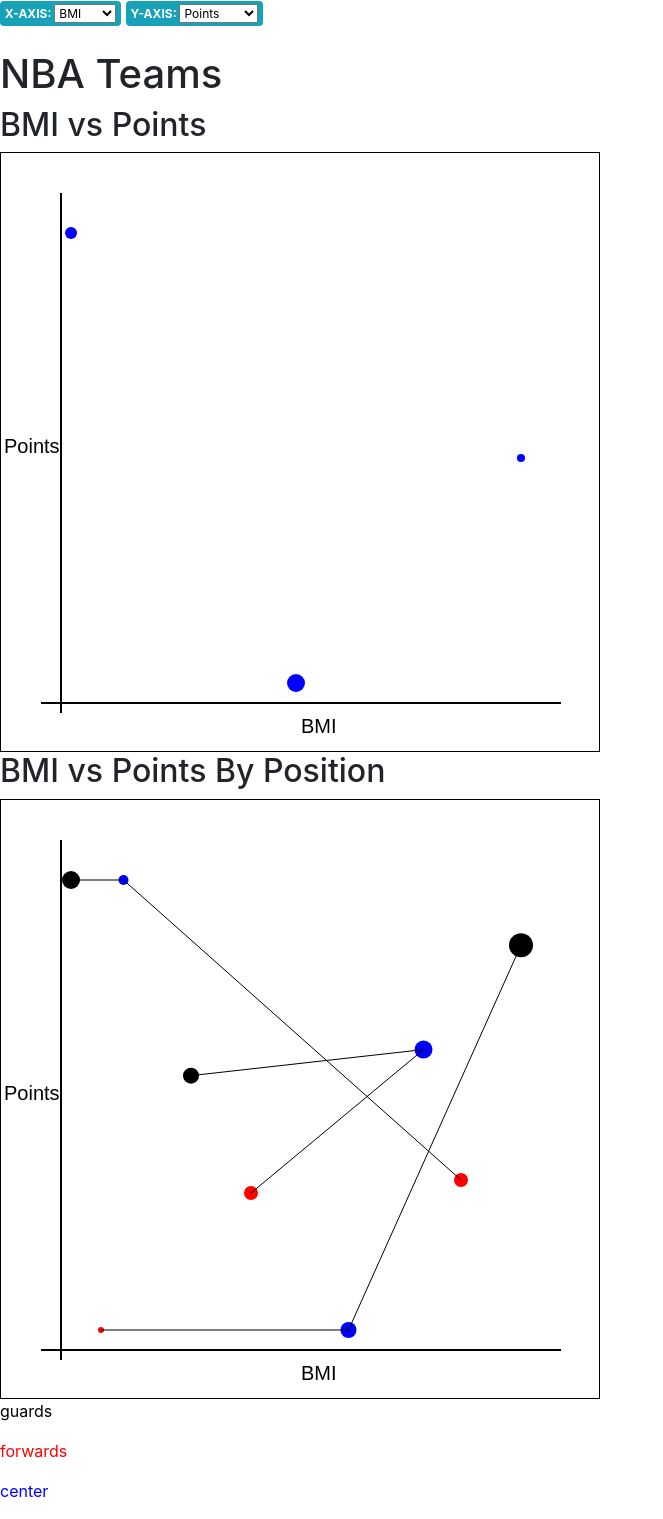
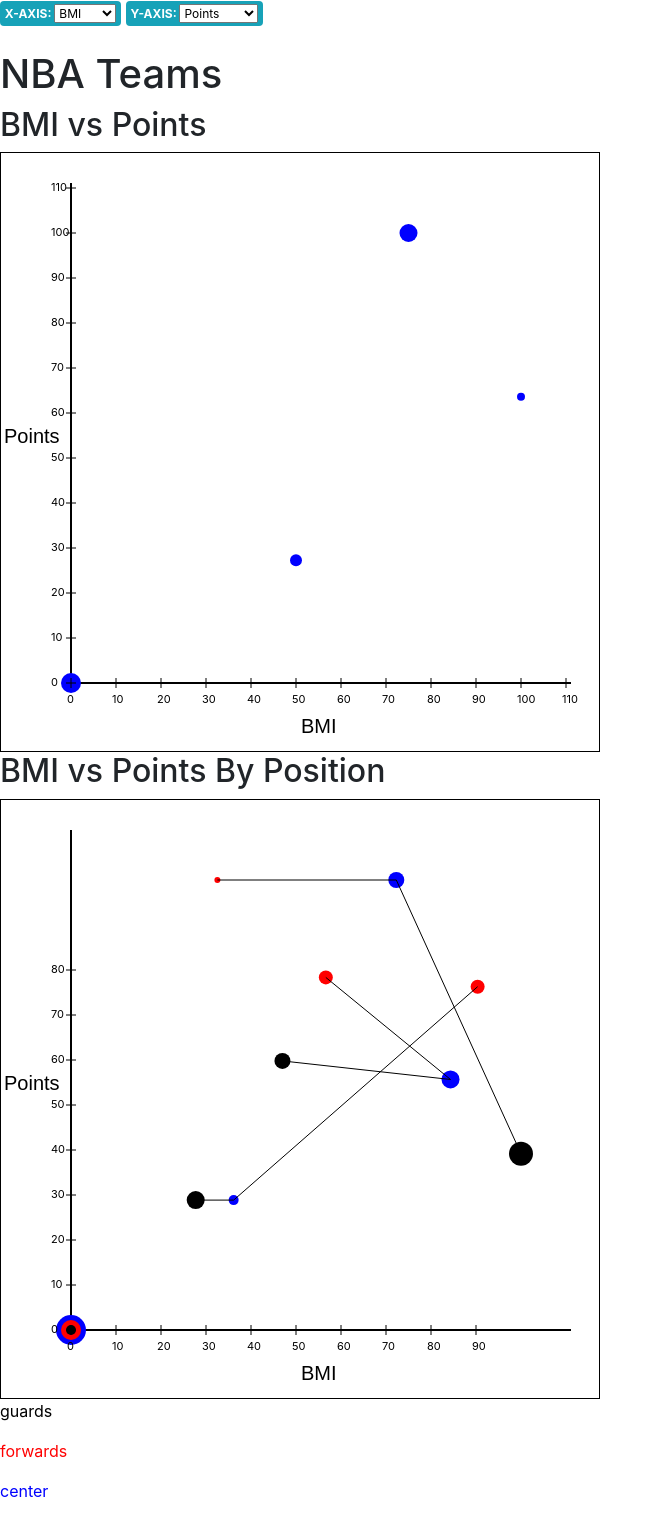
Before and after one commit to jacqxu00/Project01Data, a Flask app: page / in a window 1280 px wide. Shown: the whole page, without its empty margins (0-663 px from the left). Run offline with Flask 2, Linux system fonts and the light colour scheme; data comes from the database, SQL or seed files in the repository; some libraries are stand-ins or nearby versions.

Commit message:
ticks for graph

```diff
--- a/devlog.txt
+++ b/devlog.txt
@@ -32,3 +32,6 @@ leiG -- 2018-04-15 20:43:53
 
 leiG -- 2018-04-16 14:12:49
 	debug
+
+xuJ -- 2018-04-16 23:06:14
+	ticks and labelsls for scaling graph
--- a/main.py
+++ b/main.py
@@ -9,11 +9,10 @@ app.secret_key = os.urandom(64)
 @app.route('/', methods = ['GET', 'POST'])
 def root():
     db.createTables()
-    if ('x' in request.form) and ('y' in request.form) and ('graph' in request.form):
+    if ('x' in request.form) and ('y' in request.form):
         xstat = request.form['x']
         ystat = request.form['y']
-        graph = request.form['graph']
-        print xStat, yStat, graph
+        print xstat, ystat
         info = []
         teams = db.getTeams()
         print teams
@@ -22,8 +21,10 @@ def root():
             for eachLine in teams:
                 info.append(db.getQuarry("nbaTeams", each, xstat, ystat))
         print info
-        return render_template("index.html", data = info)
-    return render_template("index.html")#, data = info)
+        return render_template("index.html", x = xstat, y = ystat)
+    xstat = 'BMI'
+    ystat = 'Points'
+    return render_template("index.html", x = xstat, y = ystat)
 
 if __name__ == '__main__':
     app.debug = True
--- a/static/js/draw.js
+++ b/static/js/draw.js
@@ -1,19 +1,19 @@
 var canvas = document.getElementById("canvas");
-var xcoords = [200,400,300];
-var ycoords = [150,350,550];
-var teamsizes = [6,4,9];
-var teamnames = ["a","b","c"];
+var xcoords = [0,200,400,300];
+var ycoords = [0,150,350,550];
+var teamsizes = [10,6,4,9];
+var teamnames = ["a","b","c","d"];
 
 var canvas2 = document.getElementById("canvas2");
-var cxcor = [30,60,70];
-var fxcor = [75,27,47];
-var gxcor = [23,83,39];
-var cycor = [28,97,54];
-var fycor = [74,97,76];
-var gycor = [28,38,58];
-var csize = [5,8,9];
-var fsize = [7,3,7];
-var gsize = [9,12,8];
+var cxcor = [0,30,60,70];
+var fxcor = [0,75,27,47];
+var gxcor = [0,23,83,39];
+var cycor = [0,28,97,54];
+var fycor = [0,74,97,76];
+var gycor = [0,28,38,58];
+var csize = [15,5,8,9];
+var fsize = [10,7,3,7];
+var gsize = [5,9,12,8];
 
 var lowx = Math.min(...xcoords);
 var highx = Math.max(...xcoords);
@@ -26,30 +26,14 @@ var findmin = function(a,b,c){
     return Math.min(Math.min(...a),Math.min(...b),Math.min(...c));
 };
 var findminx = findmin(cxcor,fxcor,gxcor);
-
 var findminy = findmin(cycor,fycor,gycor);
 
 var findmax = function(a,b,c){
     return Math.max(Math.max(...a),Math.max(...b),Math.max(...c));
 };
+var findmaxx = findmax(cxcor,fxcor,gxcor);
+var findmaxy = findmax(cycor,fycor,gycor);
 
-var findmaxx = findmax(cxcor,fxcor,gxcor);
-
-var findmaxy = findmax(cycor,fycor,gycor);
-/*
-$.ajax({
-    type: "POST",
-    url: '/',
-    data: jQuery.param({ newWPM: wpm,
-        current : "" + document.getElementById('user').innerHTML}) ,
-        success: function(data){
-            console.log("success");
-        },
-        error: function(data){
-            console.log("oof doesnt work");
-        }
-});
-*/
 var draw = function(){
     var i ;
     for (i = 0; i < xcoords.length; i++){
@@ -62,9 +46,48 @@ var draw = function(){
     coords.data(xcoords);
     coords.attr("cx", function(d){return ((d-lowx)/(highx-lowx)*450+70)});
     coords.data(ycoords);
-    coords.attr("cy", function(d){return ((d-lowy)/(highy-lowy)*450+80)});
+    coords.attr("cy", function(d){return (600-((d-lowy)/(highy-lowy)*450)-70)});
     coords.data(teamsizes);
-    coords.attr("r", function(d){return  (d)});
+    coords.attr("r", function(d){return (d)});
+
+    xval = (highx - lowx) / 10;
+    var i;
+    for (i = 0; i < xval; i++) {
+      var tick = document.createElementNS("http://www.w3.org/2000/svg","line");
+      tick.setAttribute("stroke", "black");
+      tick.setAttribute("x1", 75);
+      tick.setAttribute("y1", 600-i*45-70);
+      tick.setAttribute("x2", 65);
+      tick.setAttribute("y2", 600-i*45-70);
+      canvas.appendChild(tick);
+      var label = document.createElementNS("http://www.w3.org/2000/svg","text");
+      label.setAttribute("x", 50);
+      label.setAttribute("y", 600-i*45-70+3);
+      label.setAttribute("font-size", "11px");
+      label.setAttribute("fill", "black");
+      label.innerHTML = i*10;
+      canvas.appendChild(label);
+    };
+
+    yval = (highy - lowy) / 10;
+    var i;
+    for (i = 0; i < yval; i++) {
+      var tick = document.createElementNS("http://www.w3.org/2000/svg","line");
+      tick.setAttribute("stroke", "black");
+      tick.setAttribute("x1", i*45 + 70);
+      tick.setAttribute("y1", 600-65);
+      tick.setAttribute("x2", i*45 + 70);
+      tick.setAttribute("y2", 600-75);
+      canvas.appendChild(tick);
+      var label = document.createElementNS("http://www.w3.org/2000/svg","text");
+      label.setAttribute("x", i*45 + 70-4);
+      label.setAttribute("y", 600-50);
+      label.setAttribute("font-size", "11px");
+      label.setAttribute("fill", "black");
+      label.innerHTML = i*10;
+      canvas.appendChild(label);
+    };
+
 };
 
 draw();
@@ -89,17 +112,17 @@ var draw2 = function(){
        var lineFC = document.createElementNS("http://www.w3.org/2000/svg","line");
        lineFC.setAttribute("stroke", "black");
        lineFC.setAttribute("x1", (fxcor[i]-findminx)/(findmaxx-findminx)*450+70);
-       lineFC.setAttribute("y1", (fycor[i]-findminy)/(findmaxy-findminy)*450+80);
+       lineFC.setAttribute("y1", 600-((fycor[i]-findminy)/(findmaxy-findminy)*450+70));
        lineFC.setAttribute("x2", (cxcor[i]-findminx)/(findmaxx-findminx)*450+70);
-       lineFC.setAttribute("y2", (cycor[i]-findminy)/(findmaxy-findminy)*450+80);
+       lineFC.setAttribute("y2", 600-((cycor[i]-findminy)/(findmaxy-findminy)*450+70));
        canvas2.appendChild(lineFC);
 
        var lineGC = document.createElementNS("http://www.w3.org/2000/svg","line");
        lineGC.setAttribute("stroke", "black");
        lineGC.setAttribute("x1", (gxcor[i]-findminx)/(findmaxx-findminx)*450+70);
-       lineGC.setAttribute("y1", (gycor[i]-findminy)/(findmaxy-findminy)*450+80);
+       lineGC.setAttribute("y1", 600-((gycor[i]-findminy)/(findmaxy-findminy)*450+70));
        lineGC.setAttribute("x2", (cxcor[i]-findminx)/(findmaxx-findminx)*450+70);
-       lineGC.setAttribute("y2", (cycor[i]-findminy)/(findmaxy-findminy)*450+80);
+       lineGC.setAttribute("y2", 600-((cycor[i]-findminy)/(findmaxy-findminy)*450+70));
        canvas2.appendChild(lineGC);
     };
 
@@ -107,7 +130,7 @@ var draw2 = function(){
     ccoords.data(cxcor);
     ccoords.attr("cx", function(d){return ((d-findminx)/(findmaxx-findminx)*450+70)});
     ccoords.data(cycor);
-    ccoords.attr("cy", function(d){return ((d-findminy)/(findmaxy-findminy)*450+80)});
+    ccoords.attr("cy", function(d){return (600-((d-findminy)/(findmaxy-findminy)*450+70))});
     ccoords.data(csize);
     ccoords.attr("r", function(d){return (d)});
 
@@ -115,7 +138,7 @@ var draw2 = function(){
     fcoords.data(fxcor);
     fcoords.attr("cx", function(d){return ((d-findminx)/(findmaxx-findminx)*450+70)});
     fcoords.data(fycor);
-    fcoords.attr("cy", function(d){return ((d-findminy)/(findmaxy-findminy)*450+80)});
+    fcoords.attr("cy", function(d){return (600-((d-findminy)/(findmaxy-findminy)*450+70))});
     fcoords.data(fsize);
     fcoords.attr("r", function(d){return (d)});
 
@@ -123,9 +146,47 @@ var draw2 = function(){
     gcoords.data(gxcor);
     gcoords.attr("cx", function(d){return ((d-findminx)/(findmaxx-findminx)*450+70)});
     gcoords.data(gycor);
-    gcoords.attr("cy", function(d){return ((d-findminy)/(findmaxy-findminy)*450+80)});
+    gcoords.attr("cy", function(d){return (600-((d-findminy)/(findmaxy-findminy)*450+70))});
     gcoords.data(gsize);
     gcoords.attr("r", function(d){return (d)});
+
+    xval = (findmaxx - findminx) / 10;
+    var i;
+    for (i = 0; i < xval; i++) {
+      var tick = document.createElementNS("http://www.w3.org/2000/svg","line");
+      tick.setAttribute("stroke", "black");
+      tick.setAttribute("x1", 75);
+      tick.setAttribute("y1", 600-i*45-70);
+      tick.setAttribute("x2", 65);
+      tick.setAttribute("y2", 600-i*45-70);
+      canvas2.appendChild(tick);
+      var label = document.createElementNS("http://www.w3.org/2000/svg","text");
+      label.setAttribute("x", 50);
+      label.setAttribute("y", 600-i*45-70+3);
+      label.setAttribute("font-size", "11px");
+      label.setAttribute("fill", "black");
+      label.innerHTML = i*10;
+      canvas2.appendChild(label);
+    };
+
+    yval = (findmaxy - findminy) / 10;
+    var i;
+    for (i = 0; i < yval; i++) {
+      var tick = document.createElementNS("http://www.w3.org/2000/svg","line");
+      tick.setAttribute("stroke", "black");
+      tick.setAttribute("x1", i*45 + 70);
+      tick.setAttribute("y1", 600-65);
+      tick.setAttribute("x2", i*45 + 70);
+      tick.setAttribute("y2", 600-75);
+      canvas2.appendChild(tick);
+      var label = document.createElementNS("http://www.w3.org/2000/svg","text");
+      label.setAttribute("x", i*45 + 70-4);
+      label.setAttribute("y", 600-50);
+      label.setAttribute("font-size", "11px");
+      label.setAttribute("fill", "black");
+      label.innerHTML = i*10;
+      canvas2.appendChild(label);
+    };
 
 };
 
--- a/templates/index.html
+++ b/templates/index.html
@@ -11,19 +11,19 @@
       <div class="badge badge-info">
 	X-AXIS:
 	<select id="x">
-          <option value="bmi" selected="">BMI</option>
-          <option value="height">Height</option>
-          <option value="weight">Weight</option>
+      <option value="BMI" {% if x == 'BMI'%}selected=""{% endif %}>BMI</option>
+      <option value="Height" {% if x == 'Height'%}selected=""{% endif %}>Height</option>
+      <option value="Weight" {% if x == 'Weight'%}selected=""{% endif %}>Weight</option>
 	</select>
       </div>
       <div class="badge badge-info rotateText">
 	Y-AXIS:
 	<select id="y">
-          <option value="offense" selected="">Points</option>
-          <option value="assists">Assists</option>
-          <option value="rebounds">Rebounds</option>
-          <option value="blocks">Blocks</option>
-          <option value="steals">Steals</option>
+          <option value="Offense" {% if x == 'Offense'%}selected=""{% endif %}>Points</option>
+          <option value="Assists" {% if x == 'Assists'%}selected=""{% endif %}>Assists</option>
+          <option value="Rebounds" {% if x == 'Rebounds'%}selected=""{% endif %}>Rebounds</option>
+          <option value="Blocks" {% if x == 'Blocks'%}selected=""{% endif %}>Blocks</option>
+          <option value="Steals" {% if x == 'Steals'%}selected=""{% endif %}>Steals</option>
 	</select>
       </div>
     <!--
@@ -34,18 +34,18 @@
     <h1>NBA Teams</h1>
     <h2>BMI vs Points</h2>
     <svg xmlns="http://www.w3.org/2000/svg" width = "600" height = "600" id = "canvas" style = "border:1px solid black;">
-      <text x="300" y="580" font-family="sans-serif" font-size="20px" fill="black">BMI</text>
-      <text x="3" y="300" font-family="sans-serif" font-size="20px" fill="black">Points</text>
-      <line x1="40" y1="550" x2="560" y2="550" style="stroke:black;stroke-width:2" />
-      <line x1="60" y1="560" x2="60" y2="40" style="stroke:black;stroke-width:2" />
+      <text x="300" y="580" font-family="sans-serif" font-size="20px" fill="black">{{x}}</text>
+      <text x="3" y="290" font-family="sans-serif" font-size="20px" fill="black">{{y}}</text>
+      <line x1="70" y1="530" x2="570" y2="530" style="stroke:black;stroke-width:2" />
+      <line x1="70" y1="530" x2="70" y2="30" style="stroke:black;stroke-width:2" />
     </svg>
     <br>
     <h2>BMI vs Points By Position</h2>
     <svg xmlns="http://www.w3.org/2000/svg" width = "600" height = "600" id = "canvas2" style = "border:1px solid black;">
-      <text x="300" y="580" font-family="sans-serif" font-size="20px" fill="black">BMI</text>
-      <text x="3" y="300" font-family="sans-serif" font-size="20px" fill="black">Points</text>
-      <line x1="40" y1="550" x2="560" y2="550" style="stroke:black;stroke-width:2" />
-      <line x1="60" y1="560" x2="60" y2="40" style="stroke:black;stroke-width:2" />
+      <text x="300" y="580" font-family="sans-serif" font-size="20px" fill="black">{{x}}</text>
+      <text x="3" y="290" font-family="sans-serif" font-size="20px" fill="black">{{y}}</text>
+      <line x1="70" y1="530" x2="570" y2="530" style="stroke:black;stroke-width:2" />
+      <line x1="70" y1="530" x2="70" y2="30" style="stroke:black;stroke-width:2" />
     </svg>
     <p style="color:black;">guards</p>
     <p style="color:red;">forwards</p>
```
